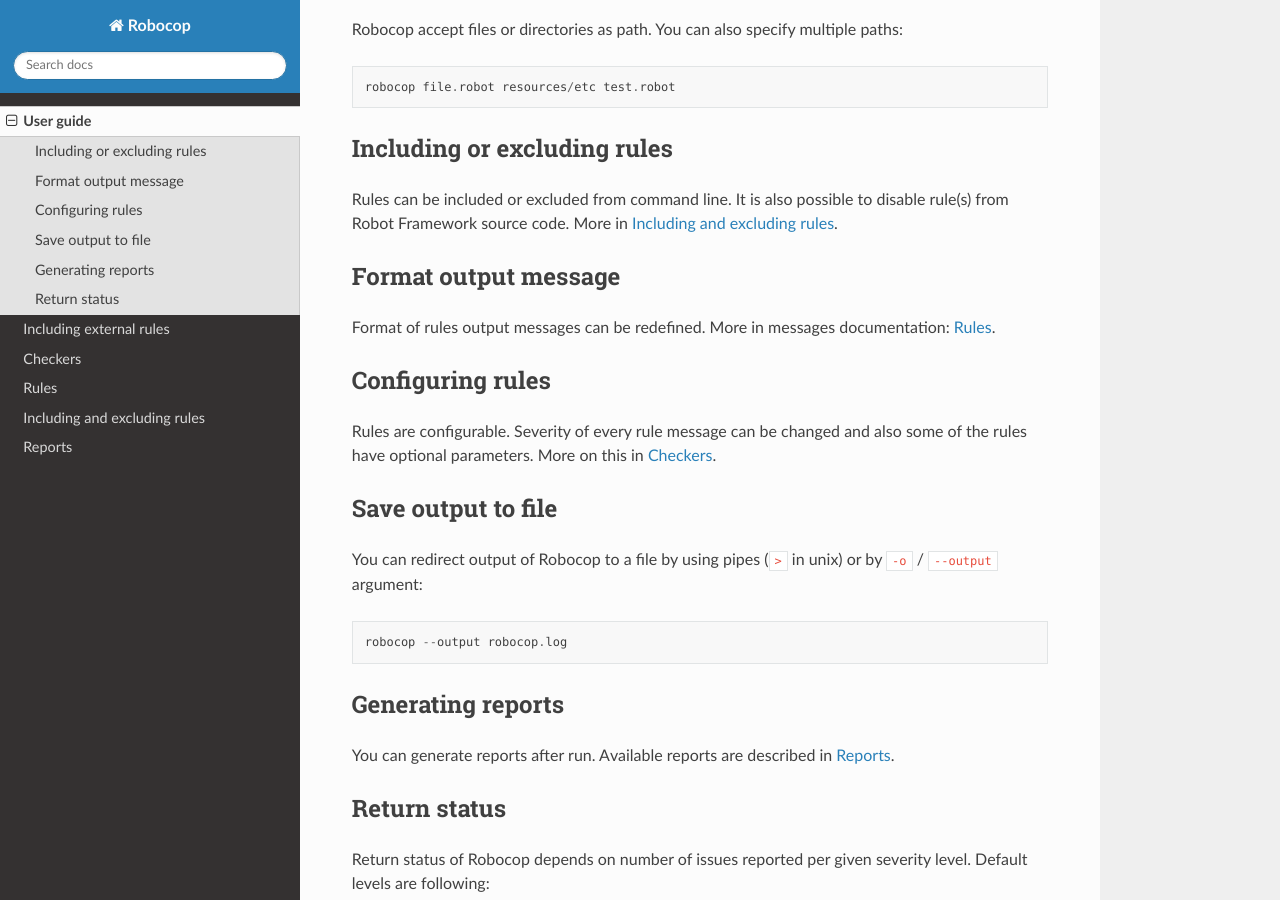
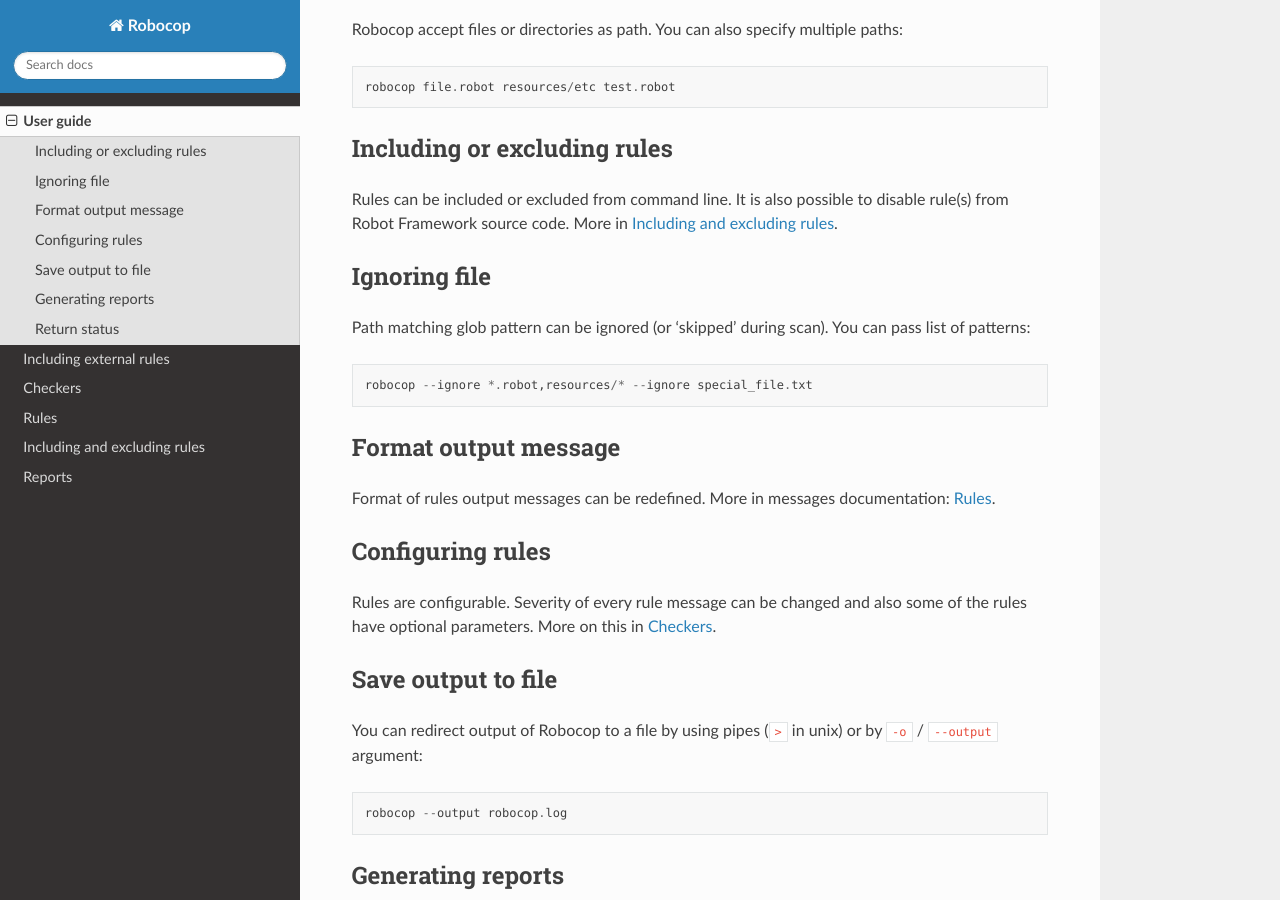
Before and after one commit to MarketSquare/robotframework-robocop, a Sphinx documentation site: the page built from docs/user_guide.rst, in a window 1280 px wide and 900 px high, scrolled down 329 px. Built offline with Sphinx 7.4.7 and the Read the Docs theme 2.0.0, drawn with Linux system fonts in a browser that asks for light colours.

```diff
--- a/README.rst
+++ b/README.rst
@@ -133,6 +133,10 @@ Main features
 
     --filetypes .txt,.rst
 
+- paths matching pattern can be ignored::
+
+    --ignore *.robot,resources/* --ignore special_file.txt
+
 Documentation
 -------------
 
--- a/docs/user_guide.rst
+++ b/docs/user_guide.rst
@@ -16,6 +16,12 @@ Including or excluding rules
 Rules can be included or excluded from command line. It is also possible to disable rule(s) from Robot Framework
 source code. More in :ref:`including-rules`.
 
+Ignoring file
+-------------
+Path matching glob pattern can be ignored (or 'skipped' during scan). You can pass list of patterns::
+
+    robocop --ignore *.robot,resources/* --ignore special_file.txt
+
 Format output message
 ---------------------
 
@@ -33,7 +39,6 @@ Save output to file
 You can redirect output of Robocop to a file by using pipes (``>`` in unix) or by ``-o`` / ``--output`` argument::
 
   robocop --output robocop.log
-
 
 
 Generating reports
```
Also changed, not shown: 1 other file.
